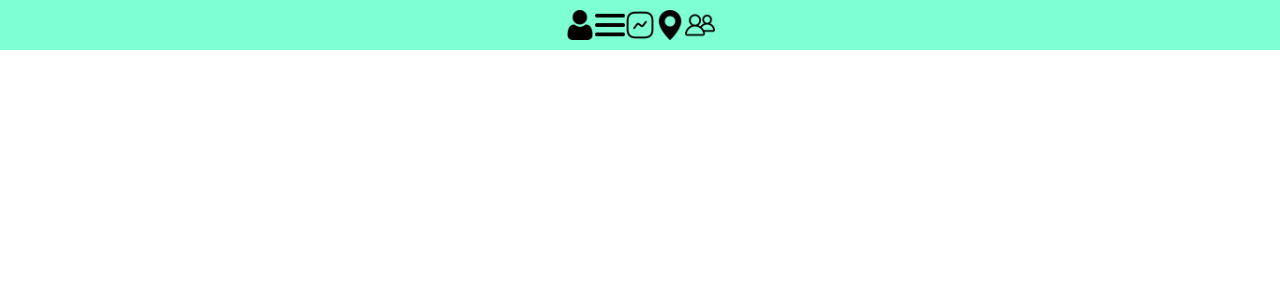
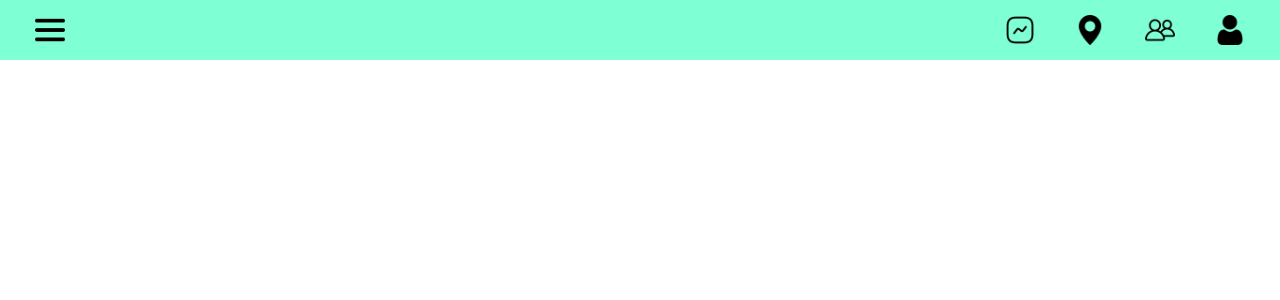
Before and after one commit to maxjin11/tag-along, a React (Create React App) app: page /navbar in a window 1280 px wide. Shown: the top 300 px of the page. Built offline with nearby package versions, Linux system fonts and the light colour scheme; what react-dotenv would draw is missing.

Commit message:
finish navbar css

```diff
--- a/src/components/Navbar.tsx
+++ b/src/components/Navbar.tsx
@@ -14,11 +14,15 @@ function Navbar() {
 
   return (
     <div className="navbar">
-        <IconButton onClick={() => setOpenProfile(true)} name="Profile" icon="/user.png" />
-        <IconButton onClick={() => setOpenSidebar(true)} name="Menu" icon="/menu.png" />
-        <IconButton onClick={() => setOpenFeed(true)} name="Activity" icon="/activity.png" />
-        <IconButton onClick={() => setOpenMap(true)} name="Map" icon="/pin.png" />
-        <IconButton onClick={() => setOpenFriends(true)} name="Friends" icon="/friends.png" />
+        <div className="left">
+            <IconButton onClick={() => setOpenSidebar(true)} name="Menu" icon="/menu.png" />
+        </div>
+        <div className="right">
+            <IconButton onClick={() => setOpenFeed(true)} name="Activity" icon="/activity.png" />
+            <IconButton onClick={() => setOpenMap(true)} name="Map" icon="/pin.png" />
+            <IconButton onClick={() => setOpenFriends(true)} name="Friends" icon="/friends.png" />
+            <IconButton onClick={() => setOpenProfile(true)} name="Profile" icon="/user.png" />
+        </div>
     </div>
   )
 }
--- a/src/styles/IconButton.css
+++ b/src/styles/IconButton.css
@@ -2,4 +2,6 @@
     height: 30px;
     width: 30px;
     display: inline-block;
+    margin-left: 20px;
+    margin-right: 20px;
 }
--- a/src/styles/Navbar.css
+++ b/src/styles/Navbar.css
@@ -1,6 +1,14 @@
 .navbar {
     width: 100%;
-    height: 50px;
-    padding: 10px;
+    height: 60px;
+    padding: 15px;
     background-color: aquamarine;
 }
+
+.left {
+    float: left;
+}
+
+.right {
+    float: right;
+}
```
